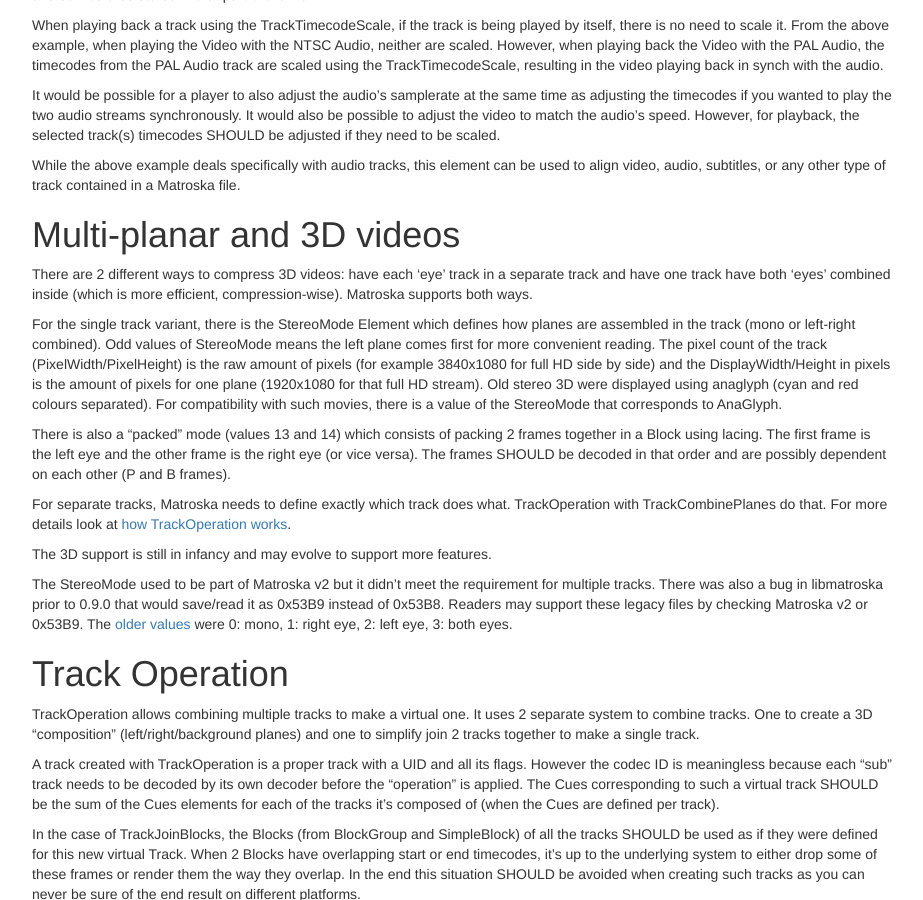
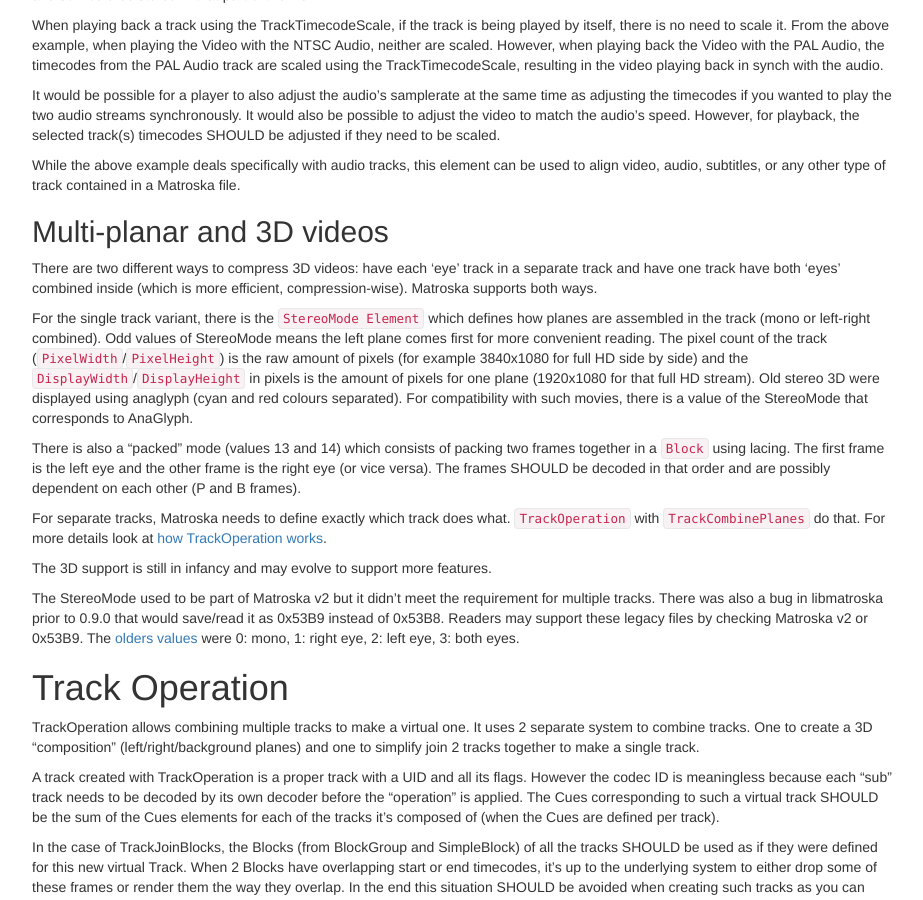
Before and after one commit to ietf-wg-cellar/matroska-specification, a Jekyll site: the page built from notes.md, in a window 1280 px wide and 900 px high, scrolled down 6310 px. Shown: the whole window, without its empty margins (273-1196 px from the left). Built offline with Jekyll 4.4.1, drawn with Linux system fonts in a browser that asks for light colours; our own code applies the rules of GitHub Pages for plain Markdown files.

Commit message:
updates multi-planar and 3D videos syntax/grammar

```diff
--- a/notes.md
+++ b/notes.md
@@ -218,20 +218,19 @@
 
 While the above example deals specifically with audio tracks, this element can be used to align video, audio, subtitles, or any other type of track contained in a Matroska file.
 
+## Multi-planar and 3D videos
 
-# Multi-planar and 3D videos
+There are two different ways to compress 3D videos: have each 'eye' track in a separate track and have one track have both 'eyes' combined inside (which is more efficient, compression-wise). Matroska supports both ways.
 
-There are 2 different ways to compress 3D videos: have each 'eye' track in a separate track and have one track have both 'eyes' combined inside (which is more efficient, compression-wise). Matroska supports both ways.
+For the single track variant, there is the `StereoMode Element` which defines how planes are assembled in the track (mono or left-right combined). Odd values of StereoMode means the left plane comes first for more convenient reading. The pixel count of the track (`PixelWidth`/`PixelHeight`) is the raw amount of pixels (for example 3840x1080 for full HD side by side) and the `DisplayWidth`/`DisplayHeight` in pixels is the amount of pixels for one plane (1920x1080 for that full HD stream). Old stereo 3D were displayed using anaglyph (cyan and red colours separated). For compatibility with such movies, there is a value of the StereoMode that corresponds to AnaGlyph.
 
-For the single track variant, there is the StereoMode Element which defines how planes are assembled in the track (mono or left-right combined). Odd values of StereoMode means the left plane comes first for more convenient reading. The pixel count of the track (PixelWidth/PixelHeight) is the raw amount of pixels (for example 3840x1080 for full HD side by side) and the DisplayWidth/Height in pixels is the amount of pixels for one plane (1920x1080 for that full HD stream). Old stereo 3D were displayed using anaglyph (cyan and red colours separated). For compatibility with such movies, there is a value of the StereoMode that corresponds to AnaGlyph.
+There is also a "packed" mode (values 13 and 14) which consists of packing two frames together in a `Block` using lacing. The first frame is the left eye and the other frame is the right eye (or vice versa). The frames SHOULD be decoded in that order and are possibly dependent on each other (P and B frames).
 
-There is also a "packed" mode (values 13 and 14) which consists of packing 2 frames together in a Block using lacing. The first frame is the left eye and the other frame is the right eye (or vice versa). The frames SHOULD be decoded in that order and are possibly dependent on each other (P and B frames).
-
-For separate tracks, Matroska needs to define exactly which track does what. TrackOperation with TrackCombinePlanes do that. For more details look at [how TrackOperation works](#track-operation).
+For separate tracks, Matroska needs to define exactly which track does what. `TrackOperation` with `TrackCombinePlanes` do that. For more details look at [how TrackOperation works](#track-operation).
 
 The 3D support is still in infancy and may evolve to support more features.
 
-The StereoMode used to be part of Matroska v2 but it didn't meet the requirement for multiple tracks. There was also a bug in libmatroska prior to 0.9.0 that would save/read it as 0x53B9 instead of 0x53B8. Readers may support these legacy files by checking Matroska v2 or 0x53B9. The [older values](http://www.matroska.org/node/1/revisions/74/view#StereoMode) were 0: mono, 1: right eye, 2: left eye, 3: both eyes.
+The StereoMode used to be part of Matroska v2 but it didn't meet the requirement for multiple tracks. There was also a bug in libmatroska prior to 0.9.0 that would save/read it as 0x53B9 instead of 0x53B8. Readers may support these legacy files by checking Matroska v2 or 0x53B9. The [olders values](http://www.matroska.org/node/1/revisions/74/view#StereoMode) were 0: mono, 1: right eye, 2: left eye, 3: both eyes.
 
 # Track Operation
 
```
